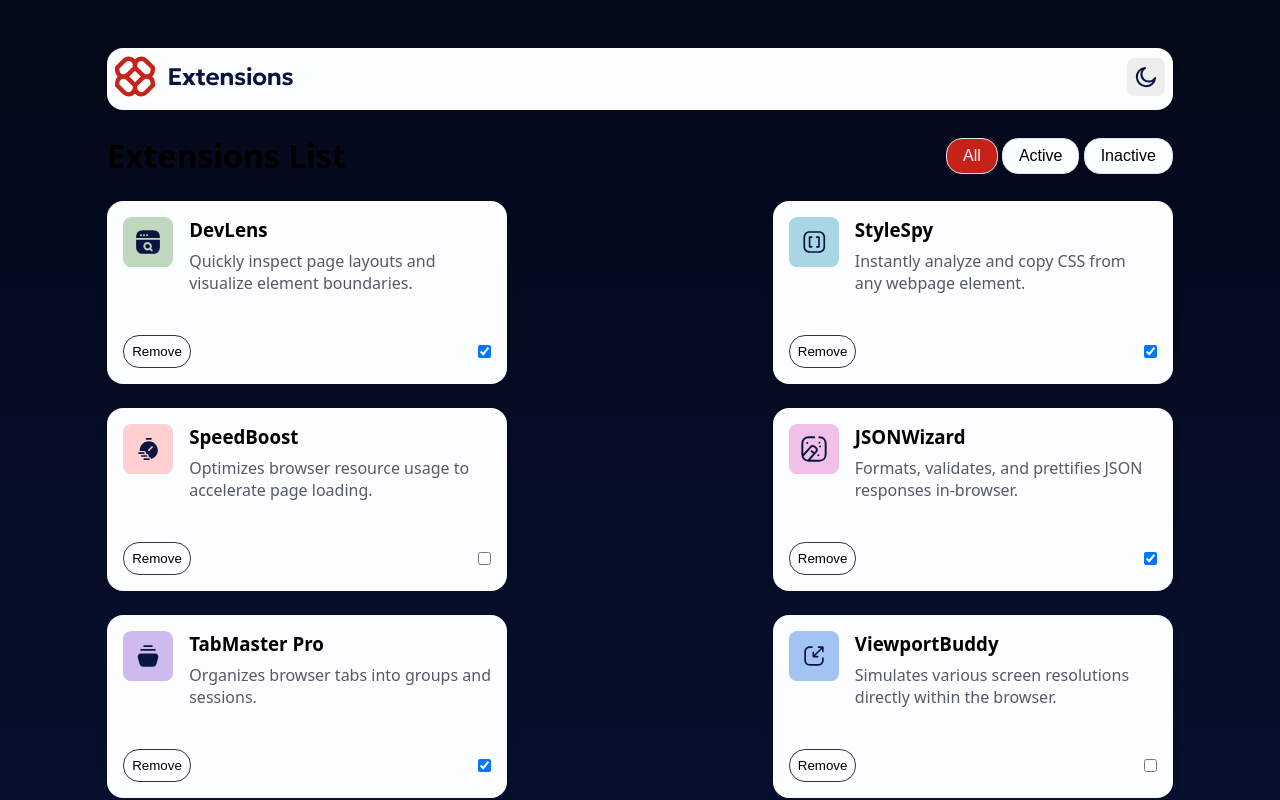
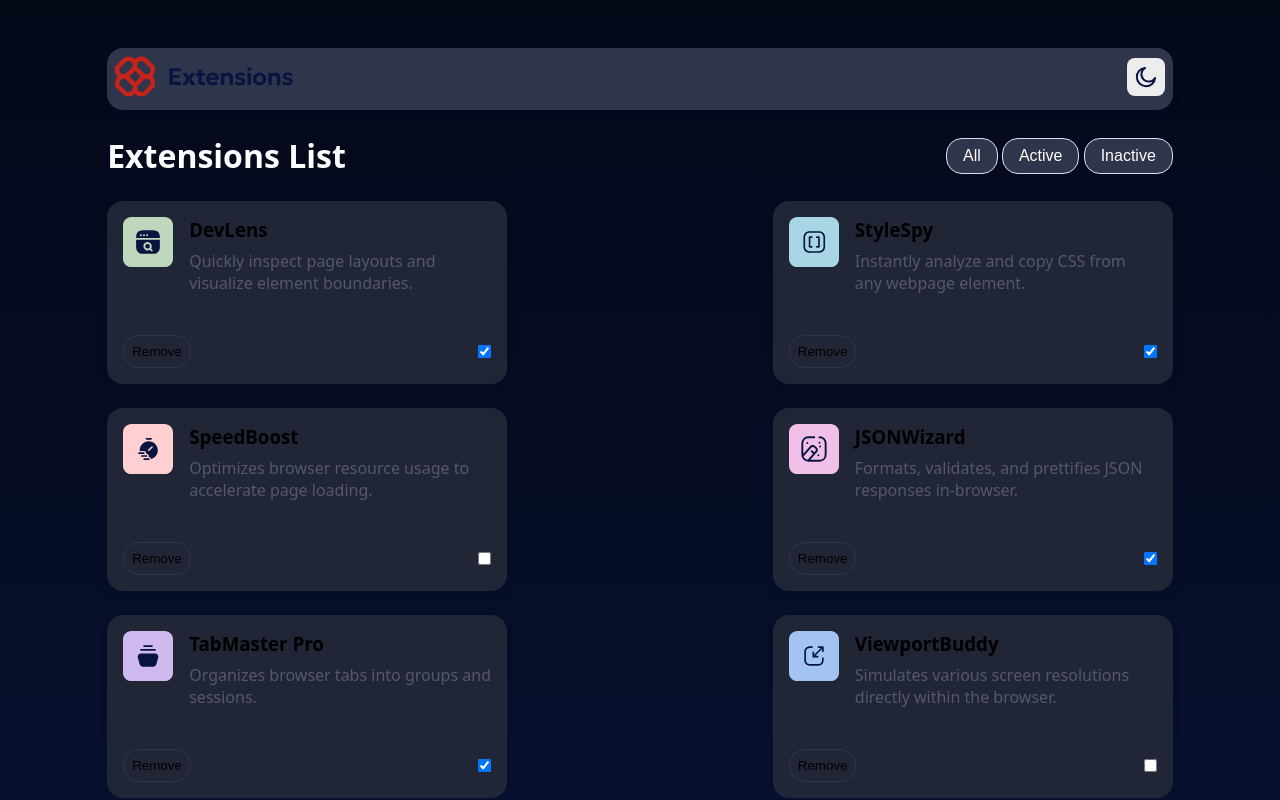
Before and after one commit to Joaquim-python3/management-extensions-ui, a website built with Vite: page vite-project/index.html in a window 1280 px wide. Both pictures are taken after a click on the picture 1145 px from the left and 76 px from the top of the page. Shown: the top 800 px of the page. Built offline with nearby package versions, Linux system fonts and the light colour scheme.

Commit message:
Adiciona estilo escuro header

```diff
--- a/vite-project/src/scripts/extensions.js
+++ b/vite-project/src/scripts/extensions.js
@@ -12,7 +12,7 @@ export function getExtension(data) {
 function createExtensionElement(extension) {
   // 1. Card principal
   const card = document.createElement("div");
-  card.className = `card ${extension.isActive ? 'active' : 'inactive'}`; // Classe de status aqui!
+  card.className = `card ${extension.isActive ? "active" : "inactive"}`; // Classe de status aqui!
 
   // 2. Topo do card (agora contém logo + conteúdo)
   const topDiv = document.createElement("div");
--- a/vite-project/src/scripts/theme.js
+++ b/vite-project/src/scripts/theme.js
@@ -2,4 +2,17 @@ const changeElement = document.getElementById("change-theme");
 
 changeElement.addEventListener("click", () => {
   document.body.classList.toggle("dark");
+
+  document.querySelectorAll(".card").forEach((card) => {
+    card.classList.toggle("dark");
+  });
+
+  document.querySelector(".main__title").classList.toggle("dark");
+  document.querySelectorAll(".main__option").forEach((option) => {
+    option.classList.toggle("dark");
+  });
+
+  document.querySelector(".header").classList.toggle("dark");
+
+
 });
--- a/vite-project/src/styles/components/_card.scss
+++ b/vite-project/src/styles/components/_card.scss
@@ -28,9 +28,6 @@
     gap: $spacing-1;
   }
 
-  &__name {
-  }
-
   &__description {
     font-size: $font-size-base;
     color: $neutral-600;
@@ -51,9 +48,10 @@
     font-weight: $font-weight-regular;
     border-radius: $border-radius-lg;
   }
+}
 
-  &__status {
-  }
+.card.dark {
+  background: $neutral-800;
 }
 
 .card__remove:hover {
--- a/vite-project/src/styles/layout/_header.scss
+++ b/vite-project/src/styles/layout/_header.scss
@@ -20,7 +20,12 @@
   }
 }
 
-.header__theme img:hover{
+.header.dark {
+  background: $neutral-700;
+  color: $neutral-0;
+}
+
+.header__theme img:hover {
   cursor: pointer;
   background: $neutral-300;
 }
--- a/vite-project/src/styles/layout/_main.scss
+++ b/vite-project/src/styles/layout/_main.scss
@@ -28,6 +28,15 @@
   }
 }
 
+.main__title.dark {
+  color: $neutral-0;
+}
+
+.main__option.dark{
+  background: $neutral-700;
+  color: $neutral-0;
+}
+
 .main__option:hover {
   cursor: pointer;
 }
```
